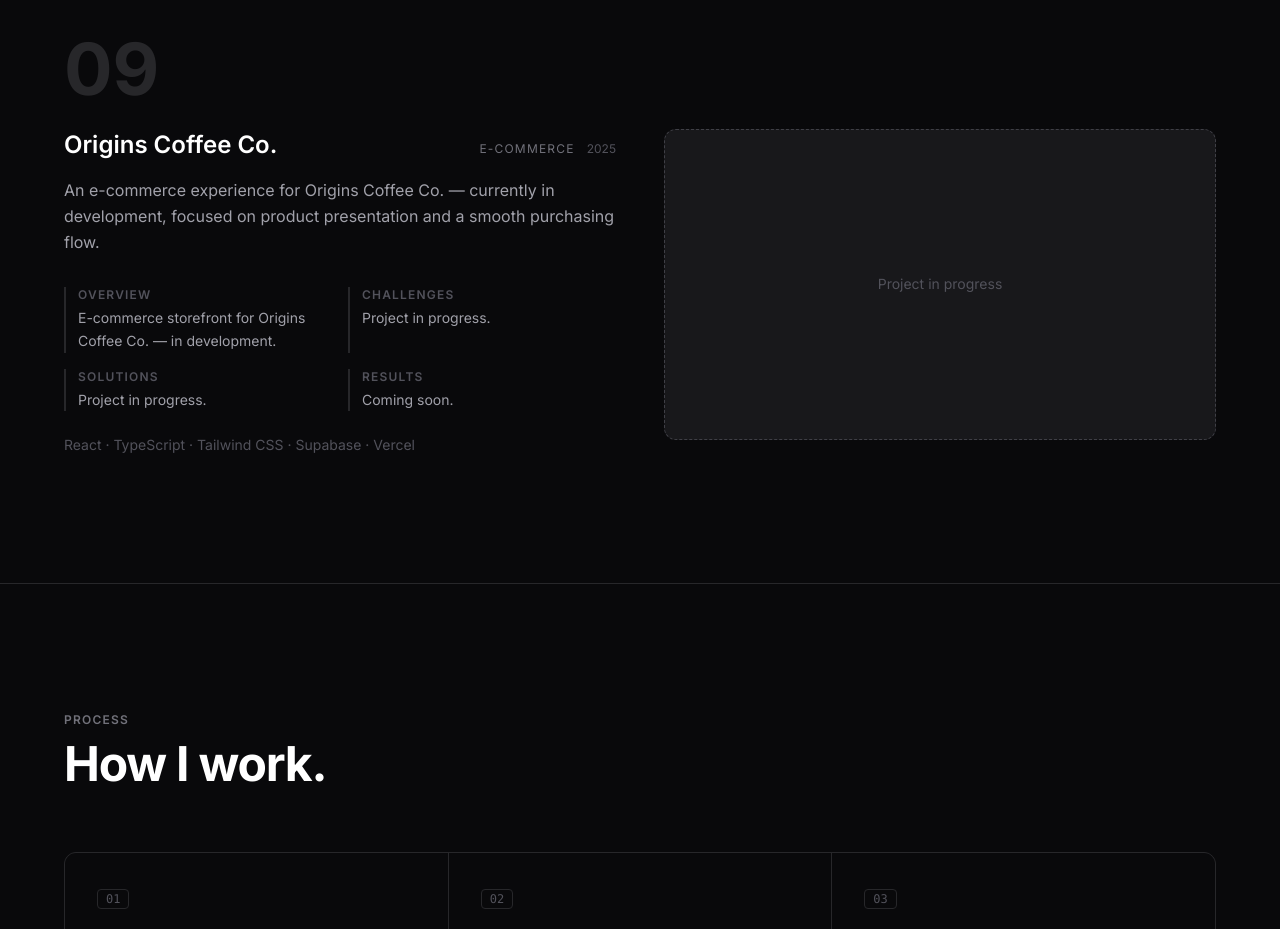
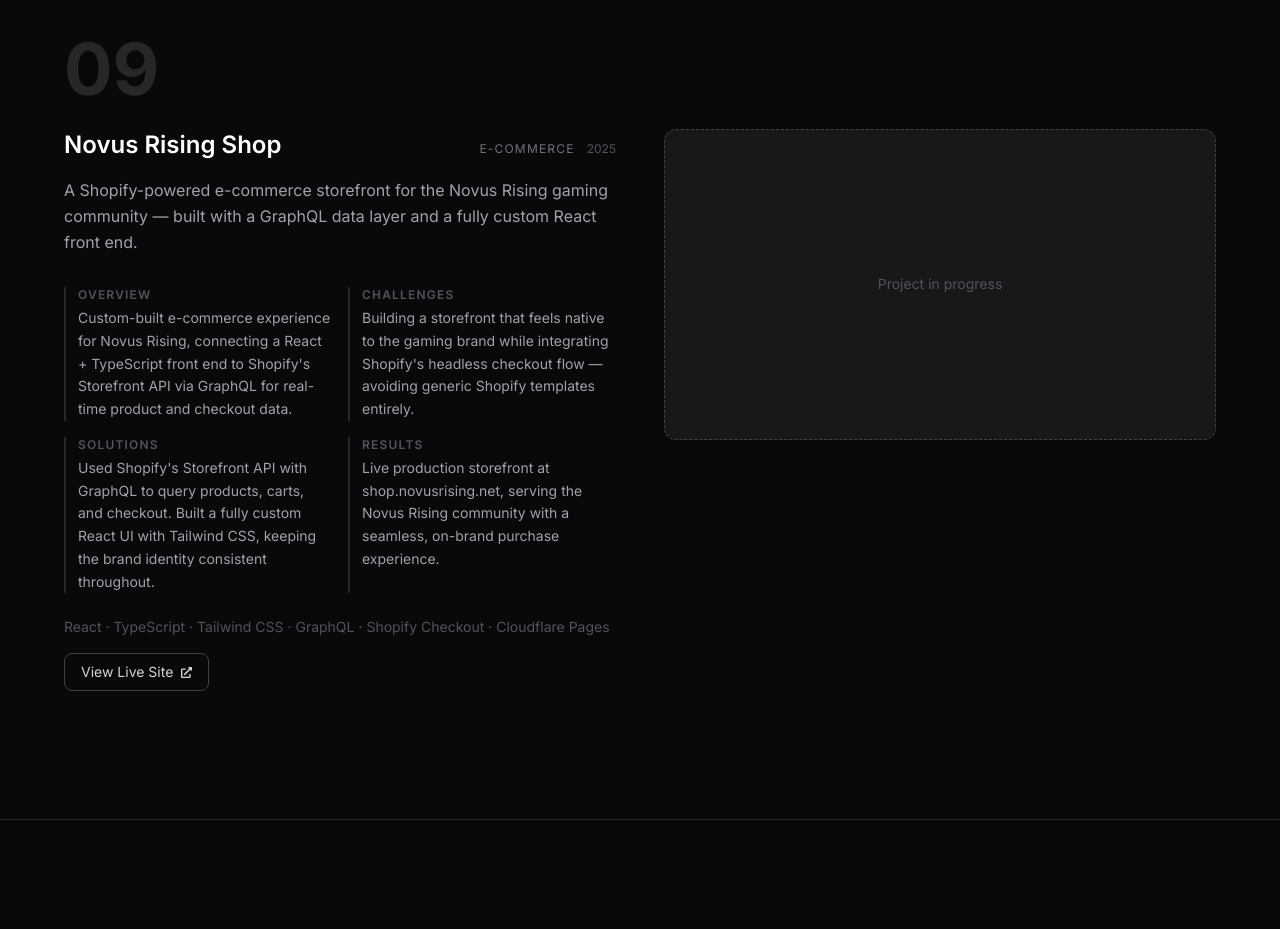
Before and after one commit to elyxiaaa/Elyxia-Showcase, a React (Vite) app: page / in a window 1280 px wide. Shown: the part 6940-7869 px from the top of the page. Built offline with nearby package versions, Linux system fonts and the light colour scheme.

Commit message:
feat: replace Origins Coffee Co. placeholder with Novus Rising Shop

```diff
--- a/src/data/projects.ts
+++ b/src/data/projects.ts
@@ -183,20 +183,23 @@
   },
   {
     id: '09',
-    title: 'Origins Coffee Co.',
+    title: 'Novus Rising Shop',
     industry: 'E-Commerce',
     year: '2025',
     group: 'other',
-    liveUrl: null,
+    liveUrl: 'https://shop.novusrising.net',
     image: null,
     description:
-      'An e-commerce experience for Origins Coffee Co. — currently in development, focused on product presentation and a smooth purchasing flow.',
-    overview: 'E-commerce storefront for Origins Coffee Co. — in development.',
-    challenges: 'Project in progress.',
-    solutions: 'Project in progress.',
-    results: 'Coming soon.',
-    stack: ['React', 'TypeScript', 'Tailwind CSS', 'Supabase', 'Vercel'],
-    isPlaceholder: true,
+      'A Shopify-powered e-commerce storefront for the Novus Rising gaming community — built with a GraphQL data layer and a fully custom React front end.',
+    overview:
+      'Custom-built e-commerce experience for Novus Rising, connecting a React + TypeScript front end to Shopify\'s Storefront API via GraphQL for real-time product and checkout data.',
+    challenges:
+      'Building a storefront that feels native to the gaming brand while integrating Shopify\'s headless checkout flow — avoiding generic Shopify templates entirely.',
+    solutions:
+      'Used Shopify\'s Storefront API with GraphQL to query products, carts, and checkout. Built a fully custom React UI with Tailwind CSS, keeping the brand identity consistent throughout.',
+    results:
+      'Live production storefront at shop.novusrising.net, serving the Novus Rising community with a seamless, on-brand purchase experience.',
+    stack: ['React', 'TypeScript', 'Tailwind CSS', 'GraphQL', 'Shopify Checkout', 'Cloudflare Pages'],
   },
 ];
 
```
